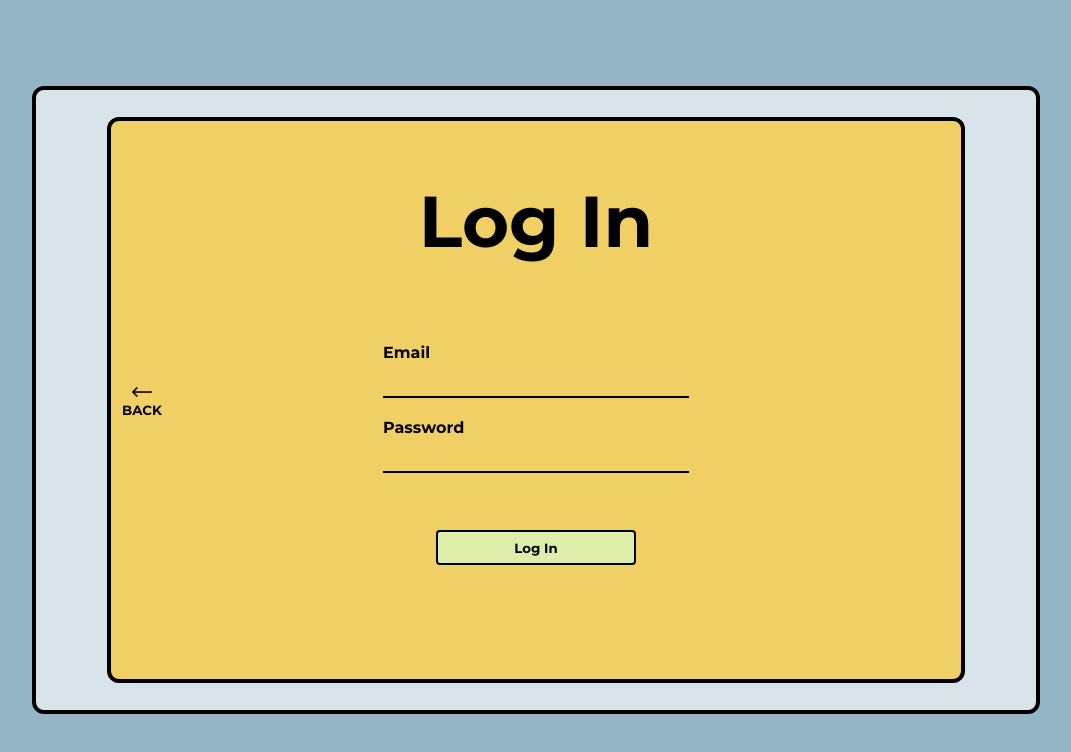
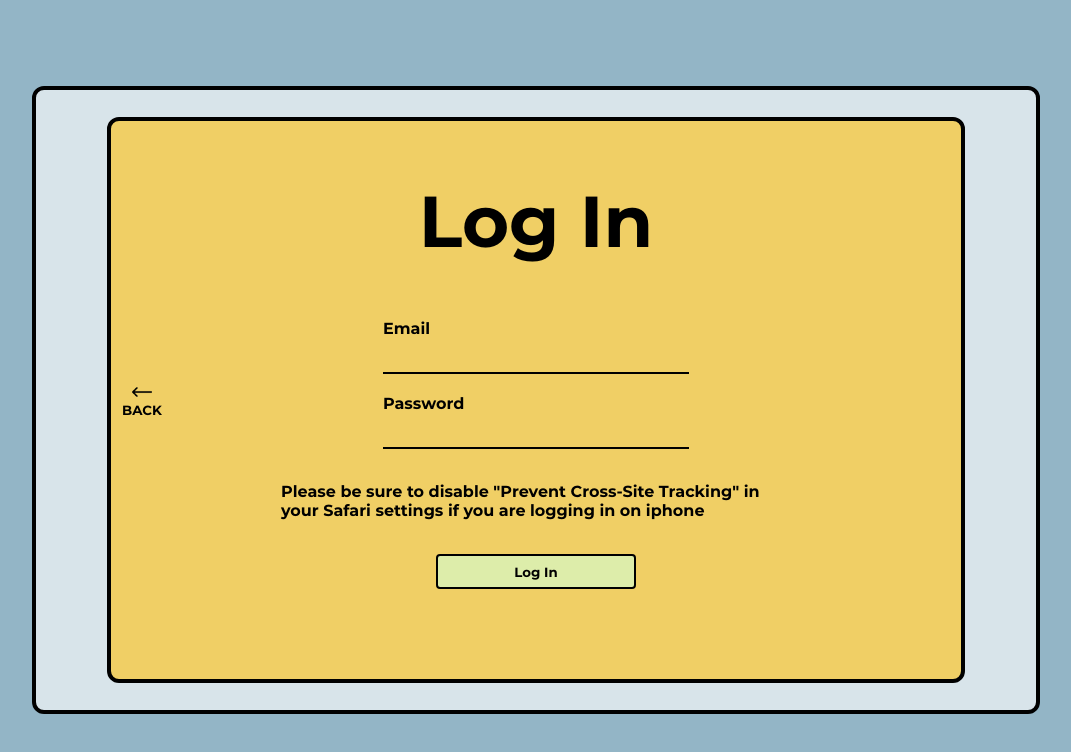
Before and after one commit to EthanGrebmeier/traace, a React (Create React App) app: page / in a window 1280 px wide. Both pictures are taken after a click on the button "Log In". Shown: the top 752 px of the page, without its empty margins (104-1175 px from the left). Built offline with nearby package versions, Linux system fonts and the light colour scheme.

Commit message:
added ios warning

```diff
--- a/package.json
+++ b/package.json
@@ -10,6 +10,7 @@
     "express": "^4.17.1",
     "express-favicon": "^2.0.1",
     "express-sslify": "^1.2.0",
+    "https-localhost": "^4.6.3",
     "node-sass": "^4.14.1",
     "path": "^0.12.7",
     "react": "^16.14.0",
--- a/src/Login.js
+++ b/src/Login.js
@@ -61,6 +61,9 @@ export default function Login(props){
                         </input>
                     </label>
                 </div>
+                <p>
+                    Please be sure to disable "Prevent Cross-Site Tracking" in your Safari settings if you are logging in on iphone
+                </p>
                 <button submit className="square-button yes submit-login-button">
                     {loginButtonText}
                 </button>
```
Also changed, not shown: 1 other file (tests, documents, lock files or other folders).
